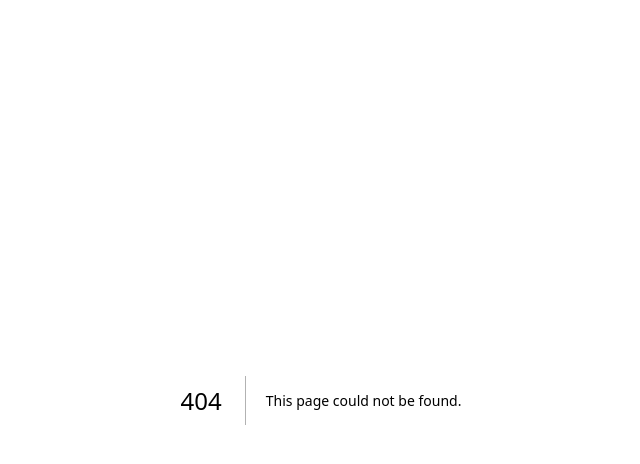
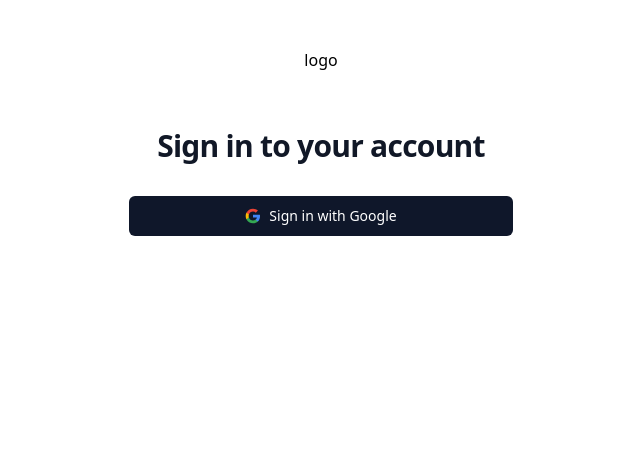
Before and after one commit to iAmNsengi/chat, a Next.js app in the folder client/: page /login in a window 1280 px wide. Before the commit this address had no page. Shown: the top 464 px of the page, without its empty margins (319-959 px from the left). Built offline with nearby package versions, Linux system fonts and the light colour scheme.

Commit message:
feat: sign in page

```diff
--- /dev/null
+++ b/client/src/app/login/page.tsx
@@ -0,0 +1,65 @@
+"use client";
+
+import Button from "@/components/ui/Button";
+import { FC, useState } from "react";
+
+interface pageProps {}
+
+const page: FC<pageProps> = () => {
+  const [isLoading, setIsLoading] = useState<boolean>(false);
+
+  const loginwithGoogle = async () => {};
+  return (
+    <>
+      <div className="flex min-h-full justify-center py-12 px-4 sm:px-6 lg:px-8">
+        <div className="w-full flex flex-col items-center max-w-md space-y-8">
+          <div className="flex flex-col items-center gap-8">
+            logo
+            <h2 className="mt-6 text-center text-3xl font-bold tracking-tight text-gray-900">
+              Sign in to your account
+            </h2>
+          </div>
+
+          <Button
+            isLoading={isLoading}
+            type="button"
+            className="max-w-sm mx-auto w-full "
+            onClick={loginwithGoogle}
+          >
+            <svg
+              className="mr-2 h-4 w-4"
+              aria-hidden="true"
+              focusable="false"
+              data-prefix="fab"
+              data-icon="github"
+              role="img"
+              xmlns="http://www.w3.org/2000/svg"
+              viewBox="0 0 24 24"
+            >
+              <path
+                d="M22.56 12.25c0-.78-.07-1.53-.2-2.25H12v4.26h5.92c-.26 1.37-1.04 2.53-2.21 3.31v2.77h3.57c2.08-1.92 3.28-4.74 3.28-8.09z"
+                fill="#4285F4"
+              />
+              <path
+                d="M12 23c2.97 0 5.46-.98 7.28-2.66l-3.57-2.77c-.98.66-2.23 1.06-3.71 1.06-2.86 0-5.29-1.93-6.16-4.53H2.18v2.84C3.99 20.53 7.7 23 12 23z"
+                fill="#34A853"
+              />
+              <path
+                d="M5.84 14.09c-.22-.66-.35-1.36-.35-2.09s.13-1.43.35-2.09V7.07H2.18C1.43 8.55 1 10.22 1 12s.43 3.45 1.18 4.93l2.85-2.22.81-.62z"
+                fill="#FBBC05"
+              />
+              <path
+                d="M12 5.38c1.62 0 3.06.56 4.21 1.64l3.15-3.15C17.45 2.09 14.97 1 12 1 7.7 1 3.99 3.47 2.18 7.07l3.66 2.84c.87-2.6 3.3-4.53 6.16-4.53z"
+                fill="#EA4335"
+              />
+              <path d="M1 1h22v22H1z" fill="none" />
+            </svg>
+            Sign in with Google
+          </Button>
+        </div>
+      </div>
+    </>
+  );
+};
+
+export default page;
```
